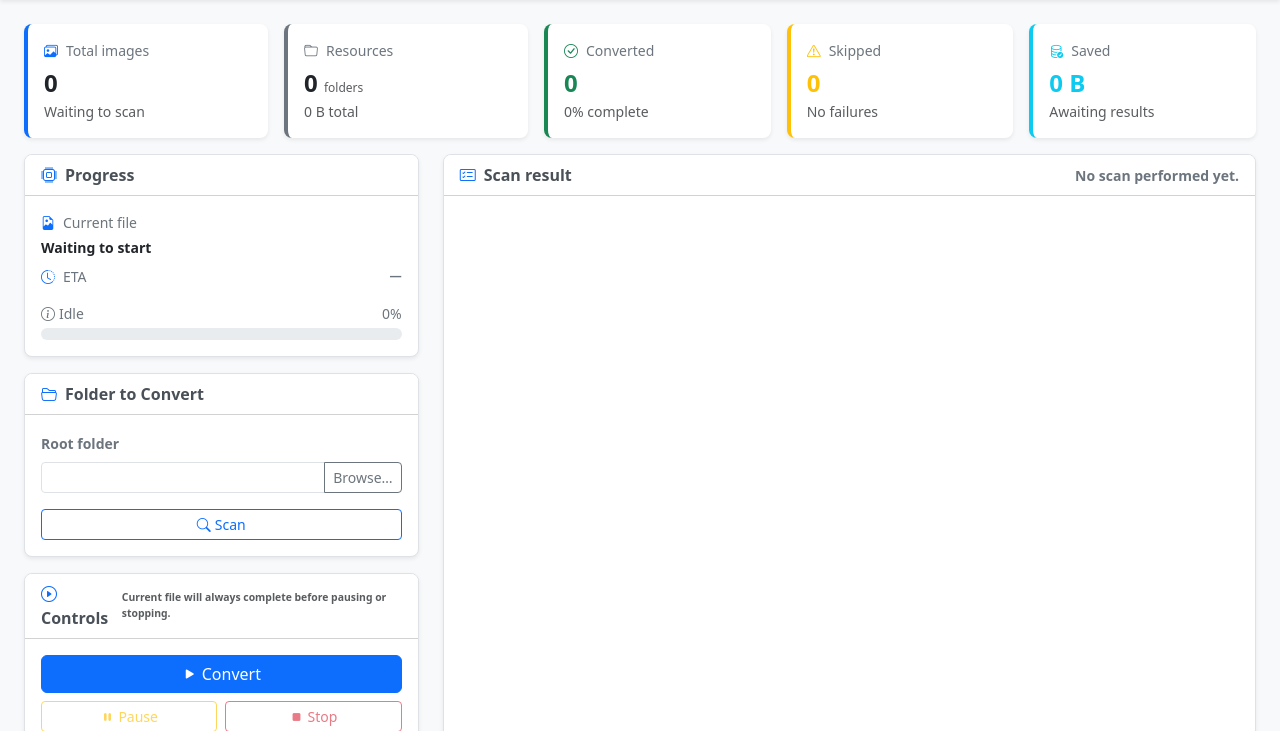
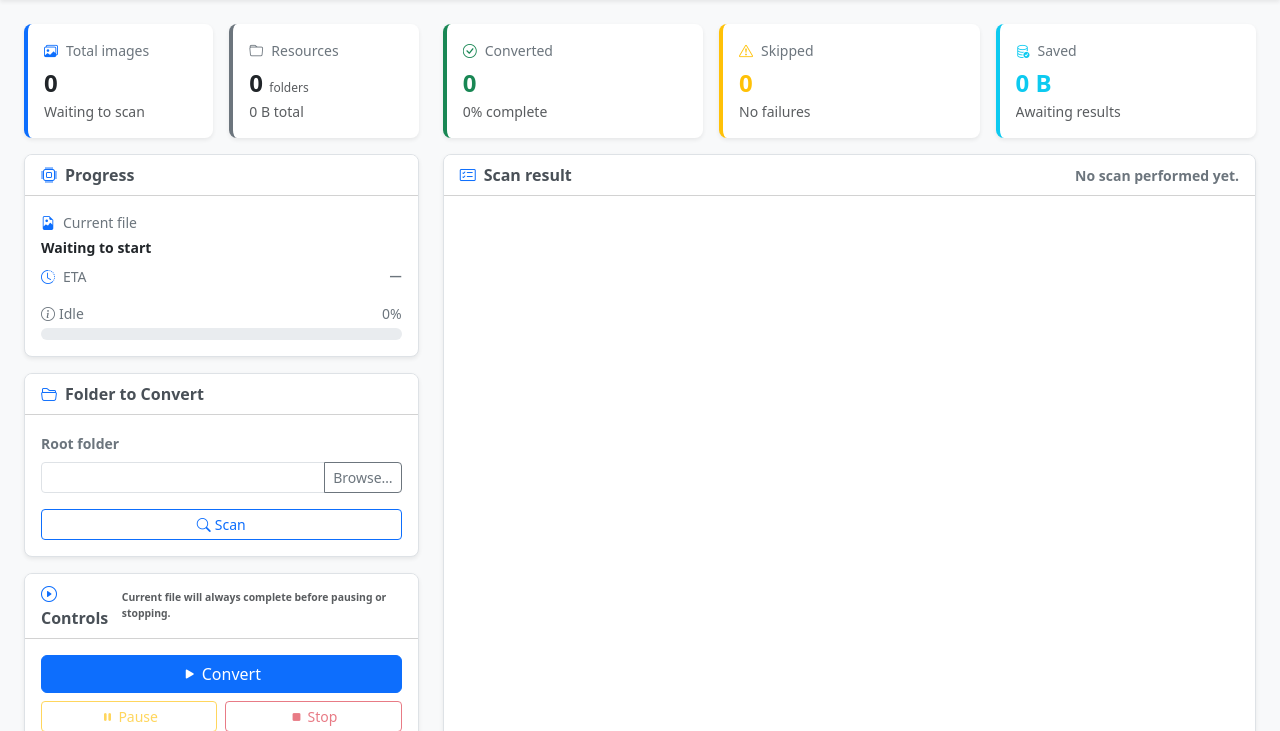
Before and after one commit to scott-dowell/ImageTools, a Flask app: page / in a window 1280 px wide. Shown: the part 69-800 px from the top of the page. Run offline with Flask 3, Linux system fonts and the light colour scheme.

Commit message:
Align summary card groups precisely with dashboard columns (4/8 ratio). Closes #47

```diff
--- a/templates/index.html
+++ b/templates/index.html
@@ -66,9 +66,9 @@
 
   <div class="container-fluid flex-grow-1 d-flex flex-column" style="min-height: 0; padding: 1.5rem; overflow: hidden;">
 
-    <div class="row g-3 mb-3 flex-shrink-0">
-      <!-- Source Group: Folder Stats -->
-      <div class="col-lg-5">
+    <div class="row g-4 mb-3 flex-shrink-0">
+      <!-- Source Group: Aligned with Sidebar (col-lg-4) -->
+      <div class="col-lg-4">
         <div class="row g-3 h-100">
           <div class="col-6">
             <div class="card shadow-sm h-100 border-0 border-start border-4 border-primary">
@@ -95,8 +95,8 @@
         </div>
       </div>
 
-      <!-- Results Group: Conversion Progress -->
-      <div class="col-lg-7">
+      <!-- Results Group: Aligned with Main Content (col-lg-8) -->
+      <div class="col-lg-8">
         <div class="row g-3 h-100">
           <div class="col-4">
             <div class="card shadow-sm h-100 border-0 border-start border-4 border-success">
```
Also changed, not shown: CHANGELOG.md.
